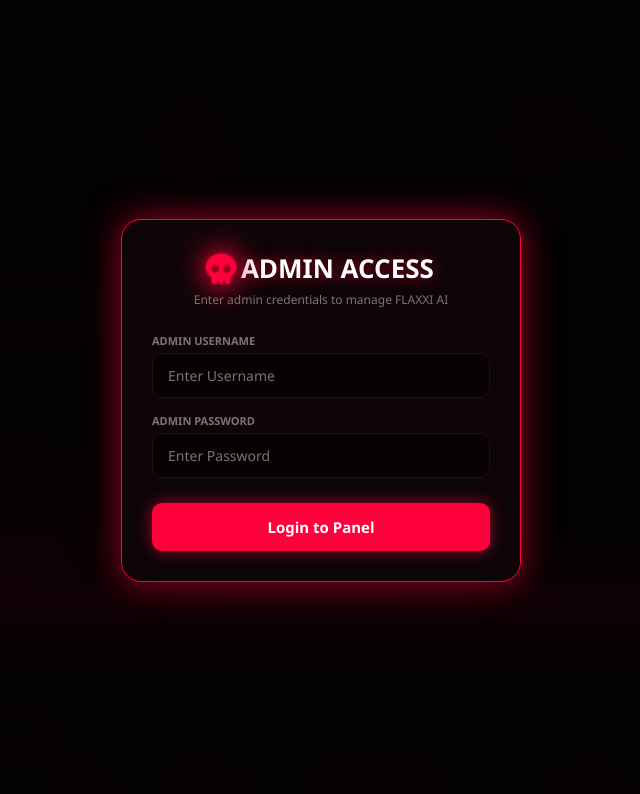
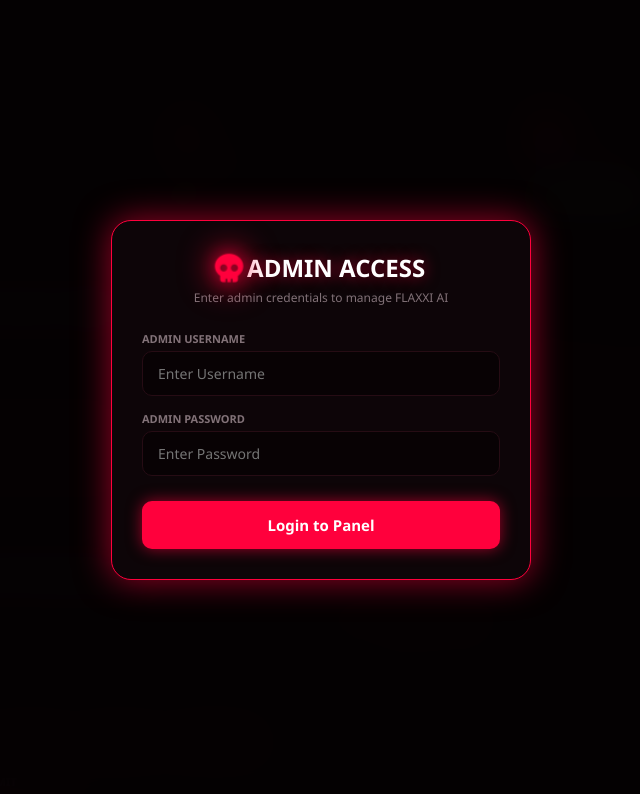
Before and after one commit to psytenzino94-hue/FLAXXI-AI, a website: page admin.html in a window 1280 px wide. Shown: the top 794 px of the page, without its empty margins (319-959 px from the left). Drawn offline with Linux system fonts and the light colour scheme.

Commit message:
Refactor comments and adjust styles in admin.html
Updated comments for clarity and adjusted styles for elements such as the auth brand and dashboard container.

```diff
--- a/admin.html
+++ b/admin.html
@@ -29,7 +29,7 @@
             position: relative;
         }
 
-        /* Real-time Deathly Canvas Background */
+        /* Canvas Animation */
         #deathCanvas {
             position: fixed;
             top: 0; left: 0; width: 100%; height: 100%;
@@ -37,7 +37,7 @@
             pointer-events: none;
         }
 
-        /* Login Overlay */
+        /* Login Screen Overlay */
         .auth-screen-overlay {
             position: fixed; top: 0; left: 0; width: 100%; height: 100%;
             background: rgba(5, 2, 3, 0.95);
@@ -52,14 +52,14 @@
             border: 1px solid var(--red-blood);
             box-shadow: 0 0 35px var(--red-glow);
             border-radius: 20px;
-            width: 90%; max-width: 400px;
+            width: 90%; max-width: 420px;
             padding: 30px;
             text-align: center;
             position: relative;
             animation: deathPop 0.4s cubic-bezier(0.175, 0.885, 0.32, 1.275);
         }
 
-        .auth-brand { font-size: 26px; font-weight: 900; margin-bottom: 5px; text-shadow: 0 0 15px var(--red-glow); }
+        .auth-brand { font-size: 24px; font-weight: 900; margin-bottom: 5px; text-shadow: 0 0 15px var(--red-glow); }
         .auth-brand i { color: var(--red-blood); animation: skullPulse 1.5s infinite alternate; }
         .auth-desc { font-size: 12px; color: var(--text-sub); margin-bottom: 25px; }
 
@@ -81,7 +81,7 @@
         }
         .btn-auth-submit:hover { transform: scale(1.02); box-shadow: 0 0 25px var(--red-glow); }
 
-        /* Top Navigation */
+        /* Top Nav */
         .admin-nav {
             display: flex; align-items: center; justify-content: space-between;
             padding: 15px 25px; background: rgba(13, 5, 8, 0.85);
@@ -110,7 +110,7 @@
             box-shadow: 0 0 12px var(--red-glow); animation: deathPulse 1.2s infinite alternate;
         }
 
-        /* Container */
+        /* Main Container */
         .dashboard-container { max-width: 1100px; width: 100%; margin: 30px auto; padding: 0 20px 40px; z-index: 1; }
 
         .stats-grid { display: grid; grid-template-columns: repeat(auto-fit, minmax(220px, 1fr)); gap: 20px; margin-bottom: 30px; }
@@ -131,14 +131,13 @@
             background: var(--card-death); border: 1px solid var(--border-death);
             border-radius: 18px; padding: 25px; margin-bottom: 30px;
             box-shadow: 0 10px 30px rgba(0, 0, 0, 0.8); position: relative;
-            animation: cardFloat 5s ease-in-out infinite alternate;
         }
 
         .panel-header { font-size: 16px; font-weight: 900; margin-bottom: 20px; display: flex; align-items: center; justify-content: space-between; color: #fff; letter-spacing: 1px; }
         .panel-header-left { display: flex; align-items: center; gap: 10px; }
         .panel-header i { color: var(--red-blood); animation: skullPulse 2s infinite alternate; }
 
-        /* Server Toggle Status Switch */
+        /* Server Toggle Button */
         .server-status-btn {
             padding: 8px 18px; border-radius: 25px; font-size: 12px; font-weight: 900;
             cursor: pointer; border: none; display: flex; align-items: center; gap: 8px;
@@ -159,6 +158,15 @@
         }
         .option-pill.active { border-color: var(--red-blood); color: #fff; background: var(--red-blood); box-shadow: 0 0 10px var(--red-glow); }
 
+        /* Input with Eye Button */
+        .input-with-action { position: relative; display: flex; align-items: center; }
+        .input-with-action .death-field { padding-right: 45px; }
+        .input-action-btn {
+            position: absolute; right: 10px; background: transparent; border: none;
+            color: var(--text-sub); cursor: pointer; font-size: 14px; transition: color 0.2s;
+        }
+        .input-action-btn:hover { color: var(--red-blood); }
+
         .btn-death-generate {
             background: var(--red-blood); color: #fff; border: none; padding: 14px 25px;
             border-radius: 10px; font-weight: 900; cursor: pointer; display: flex; align-items: center;
@@ -167,7 +175,6 @@
         }
         .btn-death-generate:hover { transform: scale(1.02); box-shadow: 0 0 30px var(--red-glow); }
 
-        /* Output Key Box */
         .generated-key-container {
             background: rgba(255, 0, 60, 0.08); border: 1px dashed var(--red-blood);
             padding: 15px; border-radius: 10px; display: none; align-items: center;
@@ -184,7 +191,7 @@
         }
         .btn-copy:hover { border-color: var(--red-blood); color: var(--red-blood); box-shadow: 0 0 10px var(--red-glow); }
 
-        /* Table */
+        /* Tables */
         .table-wrapper { overflow-x: auto; border-radius: 12px; border: 1px solid var(--border-death); }
         table { width: 100%; border-collapse: collapse; text-align: left; font-size: 13px; }
         th { background: #120409; color: var(--text-sub); padding: 14px 16px; font-weight: 900; border-bottom: 1px solid var(--border-death); text-transform: uppercase; font-size: 11px; letter-spacing: 1px; }
@@ -194,7 +201,7 @@
         .badge-status { padding: 4px 10px; border-radius: 12px; font-size: 10px; font-weight: bold; display: inline-block; }
         .status-active { background: rgba(37, 211, 102, 0.15); color: #25d366; border: 1px solid #25d366; box-shadow: 0 0 8px rgba(37, 211, 102, 0.3); }
 
-        /* Settings Modal */
+        /* Modal Overlay */
         .modal-overlay {
             position: fixed; top: 0; left: 0; width: 100%; height: 100%;
             background: rgba(0, 0, 0, 0.85); backdrop-filter: blur(10px);
@@ -206,16 +213,15 @@
         @keyframes skullPulse { 0% { transform: scale(1); filter: drop-shadow(0 0 2px var(--red-blood)); } 100% { transform: scale(1.2); filter: drop-shadow(0 0 15px var(--red-blood)); } }
         @keyframes deathPulse { 0% { box-shadow: 0 0 8px var(--red-glow); } 100% { box-shadow: 0 0 22px var(--red-glow); } }
         @keyframes deathPop { 0% { opacity: 0; transform: translateY(15px) scale(0.9); } 100% { opacity: 1; transform: translateY(0) scale(1); } }
-        @keyframes cardFloat { 0% { transform: translateY(0px); } 100% { transform: translateY(-6px); } }
         @keyframes fadeIn { from { opacity: 0; } to { opacity: 1; } }
     </style>
 </head>
 <body>
 
-    <!-- Canvas Animation -->
+    <!-- Dynamic Background Canvas -->
     <canvas id="deathCanvas"></canvas>
 
-    <!-- Admin Login Screen Overlay -->
+    <!-- Admin Login Overlay -->
     <div class="auth-screen-overlay" id="adminLoginOverlay">
         <div class="auth-card-glowing">
             <div class="auth-brand"><i class="fa-solid fa-skull"></i> ADMIN ACCESS</div>
@@ -235,7 +241,7 @@
         </div>
     </div>
 
-    <!-- Admin Settings Modal -->
+    <!-- Credentials Modal -->
     <div class="modal-overlay" id="settingsModal">
         <div class="auth-card-glowing">
             <div class="auth-brand"><i class="fa-solid fa-gear"></i> ADMIN SETTINGS</div>
@@ -256,7 +262,7 @@
         </div>
     </div>
 
-    <!-- Top Admin Nav -->
+    <!-- Top Admin Bar -->
     <div class="admin-nav">
         <div class="brand">
             <i class="fa-solid fa-skull"></i>
@@ -268,7 +274,7 @@
         </div>
     </div>
 
-    <!-- Dashboard Container -->
+    <!-- Main Content Container -->
     <div class="dashboard-container">
 
         <!-- Stat Cards Grid -->
@@ -290,7 +296,45 @@
             </div>
         </div>
 
-        <!-- App Server Control & Generator Box -->
+        <!-- API Key & Global Free Users Config Box -->
+        <div class="panel-box">
+            <div class="panel-header">
+                <div class="panel-header-left">
+                    <i class="fa-solid fa-code"></i>
+                    <span>AI API Key & Free Users Configuration</span>
+                </div>
+            </div>
+
+            <div class="form-row">
+                <!-- API Key Section -->
+                <div class="input-group">
+                    <label>Gemini / AI API Key</label>
+                    <div class="input-with-action">
+                        <input type="password" id="globalApiKey" class="death-field" placeholder="AIzaSy...">
+                        <button class="input-action-btn" onclick="toggleApiKeyVisibility()"><i class="fa-solid fa-eye" id="eyeIcon"></i></button>
+                    </div>
+                </div>
+
+                <!-- Free Users Daily Limit Options (With Unlimited Option) -->
+                <div class="input-group">
+                    <label>Free Users Daily Limit (Without Key)</label>
+                    <div class="option-badge-row">
+                        <div class="option-pill free-pill" onclick="selectFreeLimit('1', this)">1 Msg</div>
+                        <div class="option-pill free-pill" onclick="selectFreeLimit('3', this)">3 Msgs</div>
+                        <div class="option-pill free-pill" onclick="selectFreeLimit('5', this)">5 Msgs</div>
+                        <div class="option-pill free-pill" onclick="selectFreeLimit('10', this)">10 Msgs</div>
+                        <div class="option-pill free-pill" onclick="selectFreeLimit('15', this)">15 Msgs</div>
+                        <div class="option-pill free-pill active" onclick="selectFreeLimit('Unlimited', this)">Unlimited 🚀</div>
+                    </div>
+                </div>
+            </div>
+
+            <button class="btn-death-generate" onclick="saveGlobalApiConfig()" style="background: #110509; border: 1px solid var(--red-blood);">
+                <i class="fa-solid fa-floppy-disk"></i> Save Global Configurations
+            </button>
+        </div>
+
+        <!-- App Server Control & Key Generator Box -->
         <div class="panel-box">
             <div class="panel-header">
                 <div class="panel-header-left">
@@ -331,9 +375,9 @@
                 </div>
             </div>
 
-            <!-- Daily Message Limit Options -->
+            <!-- Custom Premium Key Daily Message Limit -->
             <div class="input-group" style="margin-bottom: 15px;">
-                <label>Daily Message Limit</label>
+                <label>Premium Key Daily Message Limit</label>
                 <div class="option-badge-row">
                     <div class="option-pill msg-pill" onclick="selectMessageLimit('5', this)">5 Messages/Day</div>
                     <div class="option-pill msg-pill active" onclick="selectMessageLimit('10', this)">10 Messages/Day</div>
@@ -347,15 +391,15 @@
                 <i class="fa-solid fa-skull"></i> Create Access Key
             </button>
 
-            <!-- Output Key Display Box -->
+            <!-- Key Output Container -->
             <div class="generated-key-container" id="keyBox">
                 <span class="key-text" id="generatedKeyText">TENZINO-1MONTH-XXXX</span>
                 <button class="btn-copy" onclick="copyKey()"><i class="fa-regular fa-copy"></i> Copy Key</button>
             </div>
         </div>
 
-        <!-- Database Keys Table -->
-        <div class="panel-box" style="animation: none;">
+        <!-- Database Keys Table Panel -->
+        <div class="panel-box">
             <div class="panel-header">
                 <div class="panel-header-left">
                     <i class="fa-solid fa-database"></i>
@@ -369,7 +413,7 @@
                             <th>ACTIVATION KEY</th>
                             <th>PLAN</th>
                             <th>DEVICES</th>
-                            <th>DAILY MSG LIMIT</th>
+                            <th>KEY MSG LIMIT</th>
                             <th>STATUS</th>
                             <th>ACTION</th>
                         </tr>
@@ -386,6 +430,7 @@
     <script>
         let selectedDeviceLimit = "1";
         let selectedMsgLimit = "10";
+        let selectedFreeLimit = localStorage.getItem('flaxxi_free_msg_limit') || "Unlimited";
         let isServerOpen = localStorage.getItem('flaxxi_server_status') !== 'closed';
         let keysDatabase = JSON.parse(localStorage.getItem('flaxxi_admin_keys') || '[]');
 
@@ -403,6 +448,20 @@
             } else {
                 document.getElementById('adminLoginOverlay').style.display = 'none';
             }
+
+            // Load Saved API Key and Free Limits
+            const savedApiKey = localStorage.getItem('flaxxi_global_api_key') || '';
+            document.getElementById('globalApiKey').value = savedApiKey;
+
+            // Set Free Limit Pills UI State
+            document.querySelectorAll('.free-pill').forEach(pill => {
+                if (pill.innerText.includes(selectedFreeLimit)) {
+                    pill.classList.add('active');
+                } else {
+                    pill.classList.remove('active');
+                }
+            });
+
             updateServerUI();
             renderDashboard();
         };
@@ -476,6 +535,31 @@
             localStorage.setItem('admin_pass', newP);
             alert('Admin credentials updated successfully!');
             closeSettingsModal();
+        }
+
+        function toggleApiKeyVisibility() {
+            const field = document.getElementById('globalApiKey');
+            const icon = document.getElementById('eyeIcon');
+            if (field.type === "password") {
+                field.type = "text";
+                icon.className = "fa-solid fa-eye-slash";
+            } else {
+                field.type = "password";
+                icon.className = "fa-solid fa-eye";
+            }
+        }
+
+        function selectFreeLimit(limit, element) {
+            selectedFreeLimit = limit;
+            document.querySelectorAll('.free-pill').forEach(el => el.classList.remove('active'));
+            element.classList.add('active');
+        }
+
+        function saveGlobalApiConfig() {
+            const apiKey = document.getElementById('globalApiKey').value.trim();
+            localStorage.setItem('flaxxi_global_api_key', apiKey);
+            localStorage.setItem('flaxxi_free_msg_limit', selectedFreeLimit);
+            alert('Global API Key & Free Limit updated successfully!');
         }
 
         function toggleAppServer() {
```
